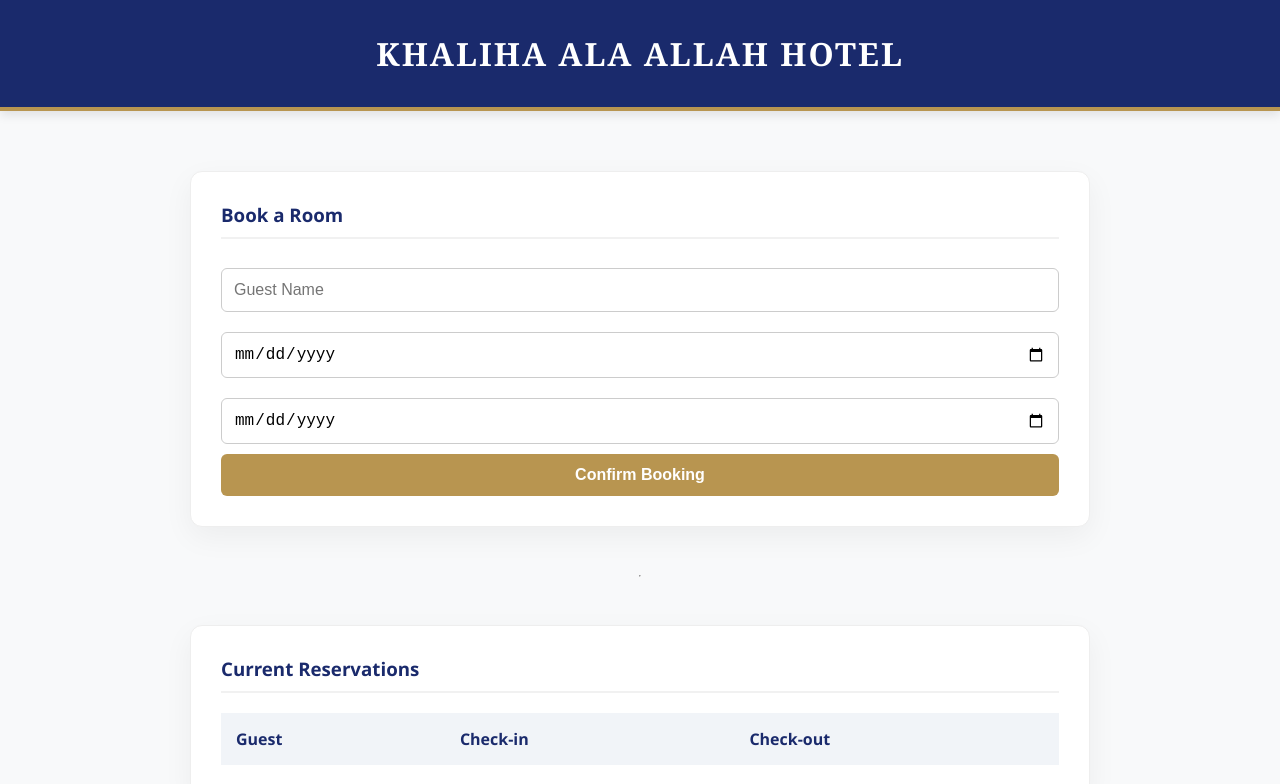
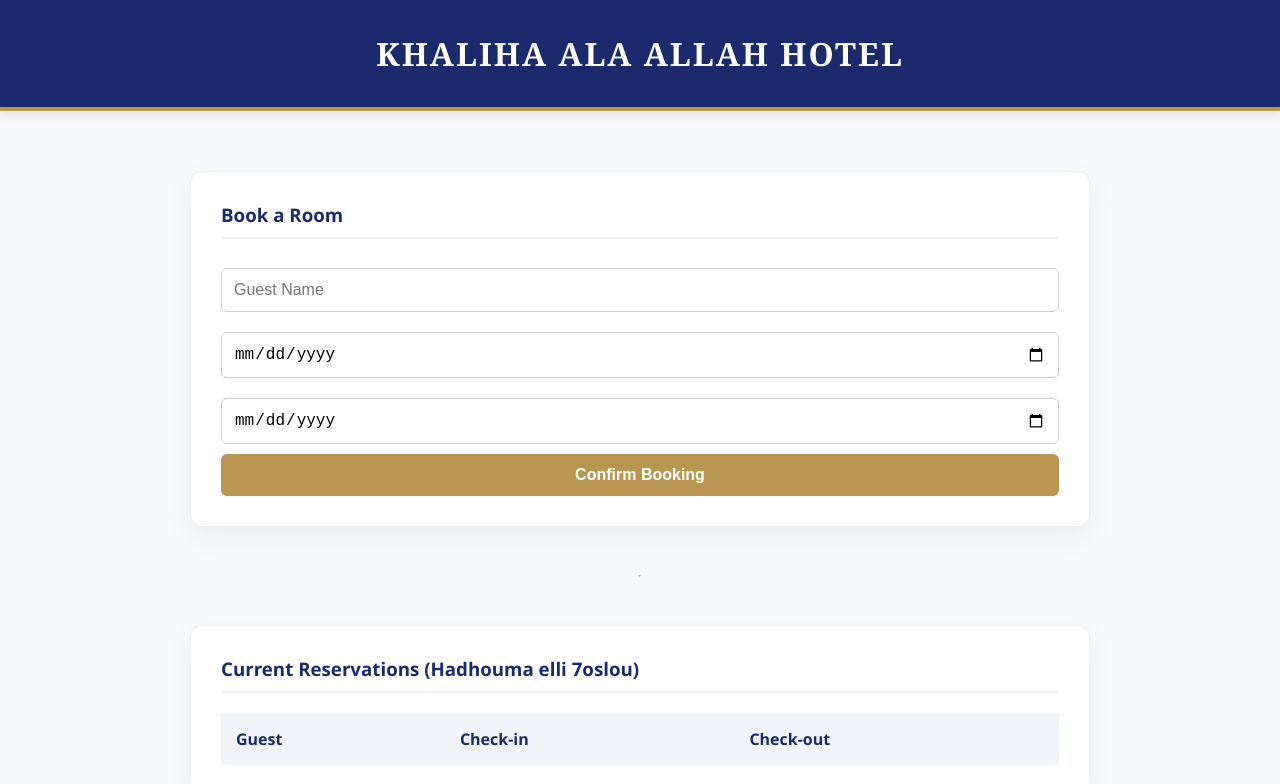
Before and after one commit to khalil510/khaliha-ala-allah, an Angular app: page / in a window 1280 px wide. Shown: the top 784 px of the page. Built offline with nearby package versions, Linux system fonts and the light colour scheme.

Commit message:
updates on reservation list

```diff
--- a/angular.json
+++ b/angular.json
@@ -2,7 +2,8 @@
   "$schema": "./node_modules/@angular/cli/lib/config/schema.json",
   "version": 1,
   "cli": {
-    "packageManager": "npm"
+    "packageManager": "npm",
+    "analytics": false
   },
   "newProjectRoot": "projects",
   "projects": {
--- a/src/app/reservation-list.component.ts
+++ b/src/app/reservation-list.component.ts
@@ -8,7 +8,7 @@ import { Reservation } from '../app/models/reservation.model';
   standalone: false, // Ensure this is true
   template: `
     <div class="list-container">
-      <h3>Current Reservations</h3>
+      <h3>Current Reservations (Hadhouma elli 7oslou)</h3>
       <table>
         <tr><th>Guest</th><th>Check-in</th><th>Check-out</th></tr>
         <tr *ngFor="let res of reservations">
```
